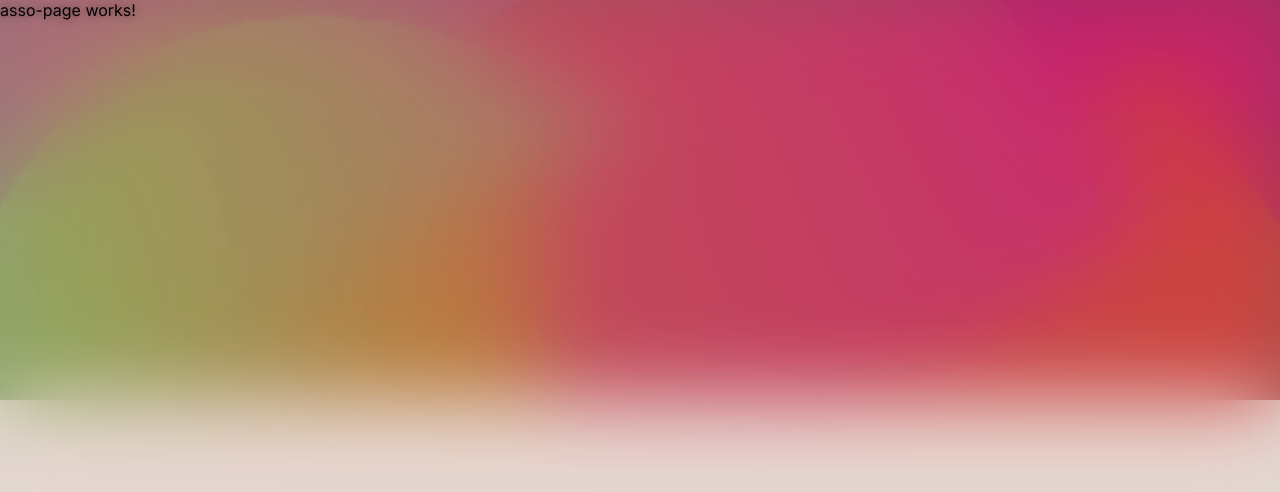
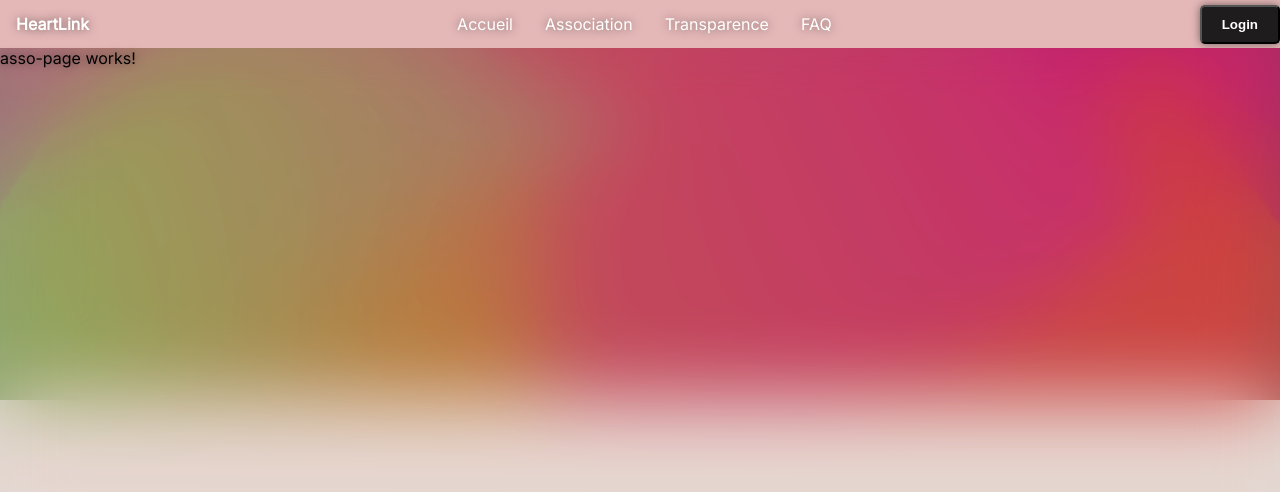
Before and after one commit to SachaWildCode/Projet-POEC, an Angular app: page /asso in a window 1280 px wide. Shown: the top 492 px of the page. Built offline with nearby package versions, Linux system fonts and the light colour scheme.

Commit message:
My bloc component

```diff
--- a/src/app/app.component.html
+++ b/src/app/app.component.html
@@ -1,3 +1,4 @@
 <div class="background"></div>
 <div class="glass"></div>
+<app-nav-bar></app-nav-bar>
 <router-outlet />
--- a/src/app/app.component.ts
+++ b/src/app/app.component.ts
@@ -1,10 +1,10 @@
 import { Component } from '@angular/core';
 import { RouterOutlet } from '@angular/router';
-
+import { NavBarComponent } from './components/nav-bar/nav-bar.component';
 @Component({
   selector: 'app-root',
   standalone: true,
-  imports: [RouterOutlet, AppComponent],
+  imports: [RouterOutlet, AppComponent, NavBarComponent],
   templateUrl: './app.component.html',
   styleUrl: './app.component.scss',
 })
--- /dev/null
+++ b/src/app/components/nav-bar/nav-bar.component.html
@@ -0,0 +1,16 @@
+<nav>
+  <div class="left-nav">
+    <a [routerLink]=""><strong>HeartLink</strong></a>
+  </div>
+  <div class="center-nav">
+    <ul>
+      <li><a [routerLink]="['/home']">Accueil</a></li>
+      <li><a [routerLink]="['/asso']">Association</a></li>
+      <li><a [routerLink]="['/tranparency']">Transparence</a></li>
+      <li><a [routerLink]="['/faq']">FAQ</a></li>
+    </ul>
+  </div>
+  <div>
+    <button class="right-login-btn">Login</button>
+  </div>
+</nav>
--- /dev/null
+++ b/src/app/components/nav-bar/nav-bar.component.scss
@@ -0,0 +1,53 @@
+nav {
+  background-color: #e5b8b8;
+  overflow: hidden;
+  display: flex;
+  justify-content: space-between;
+  align-items: center;
+}
+
+.left-nav {
+  padding: 14px 16px;
+}
+
+.left-nav a {
+  color: white;
+  text-decoration: none;
+  font-weight: bold;
+}
+
+.center-nav ul {
+  list-style-type: none;
+  margin: 0;
+  padding: 0;
+  display: flex;
+}
+
+.center-nav li {
+  float: left;
+}
+
+.center-nav li a {
+  display: block;
+  color: white;
+  text-align: center;
+  padding: 14px 16px;
+  text-decoration: none;
+}
+
+.center-nav li a:hover {
+  background-color: #ddd;
+  color: black;
+}
+
+.right-login-btn {
+  background-color: #1f1c1e;
+  color: white !important;
+  padding: 10px 20px !important;
+  border-radius: 5px;
+  margin-left: 16px;
+}
+
+.right-login-btn:hover {
+  background-color: #757075 !important;
+}
```
Also changed, not shown: src/app/components/nav-bar/nav-bar.component.ts (added, +33 -0 lines), 1 other file (tests, documents, lock files or other folders).
